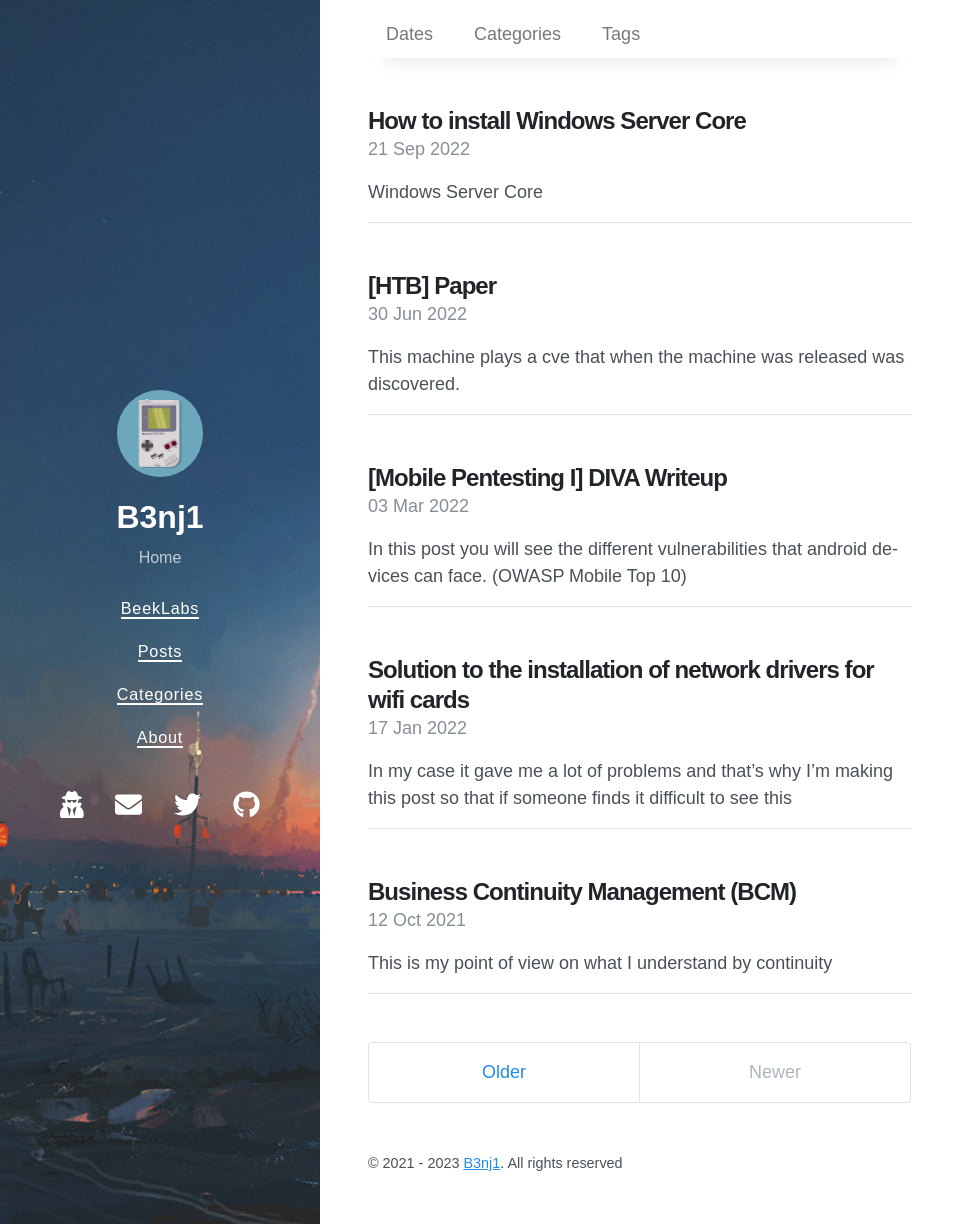
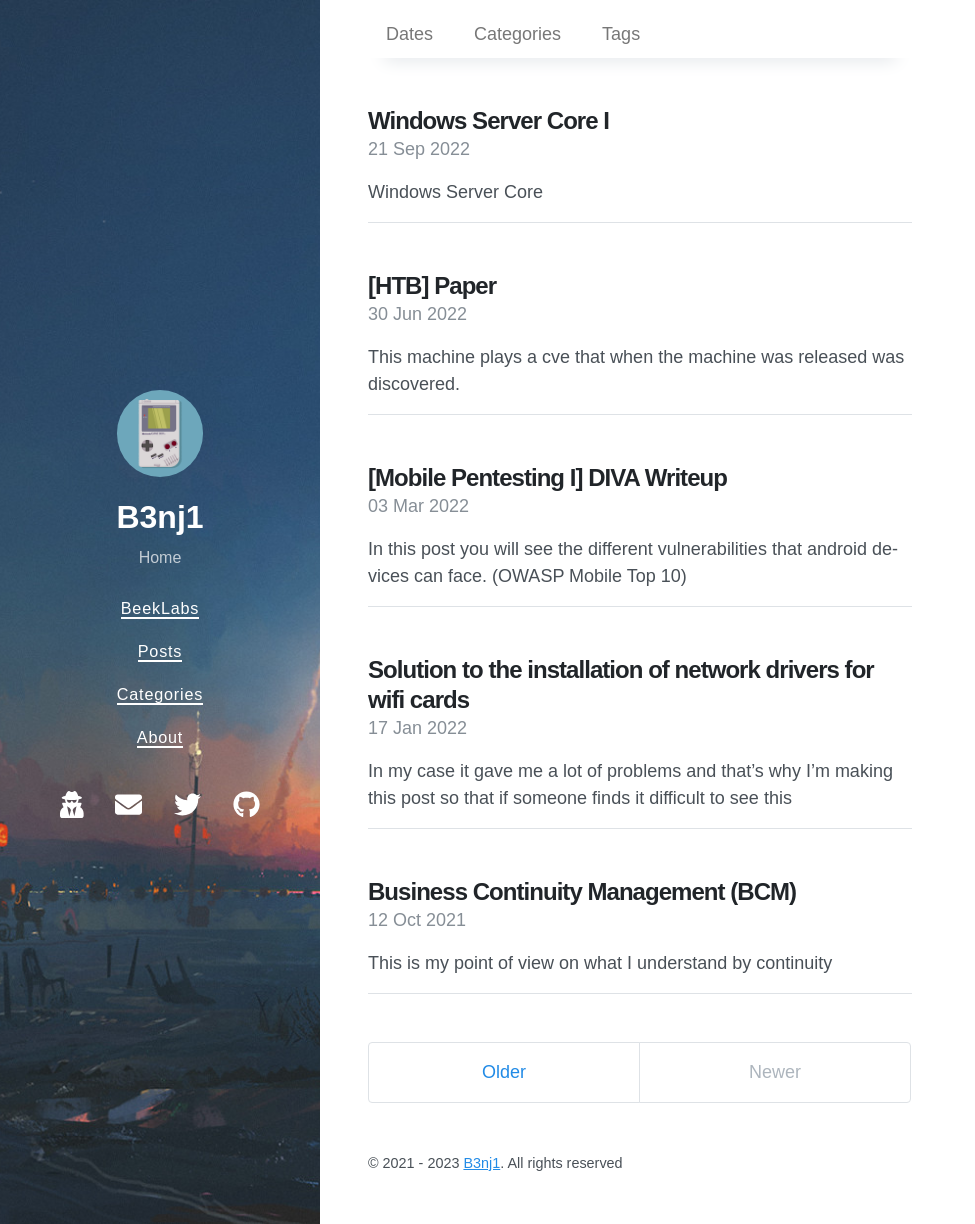
Before and after one commit to b3nj1-1/blog, a Jekyll site: the page built from index.html, in a window 1280 px wide and 1224 px high. Shown: the whole window, without its empty margins (0-975 px from the left). Built offline with Jekyll 4.4.1, drawn with Linux system fonts in a browser that asks for light colours; nearby versions of some CDN libraries; the list of posts is cut into pages by our own code.

Commit message:
Update 2022-09-20-Windows_Server_Core.md
Update subject

```diff
--- a/_posts/2022-09-20-Windows_Server_Core.md
+++ b/_posts/2022-09-20-Windows_Server_Core.md
@@ -1,6 +1,6 @@
 ---
 layout: post
-title:  "How to install Windows Server Core"
+title:  "Windows Server Core I"
 date:   2022-09-20 20:05:29 -0400
 last_modified_at: 2022-09-20 20:05:29 -0400
 toc:  true
```
